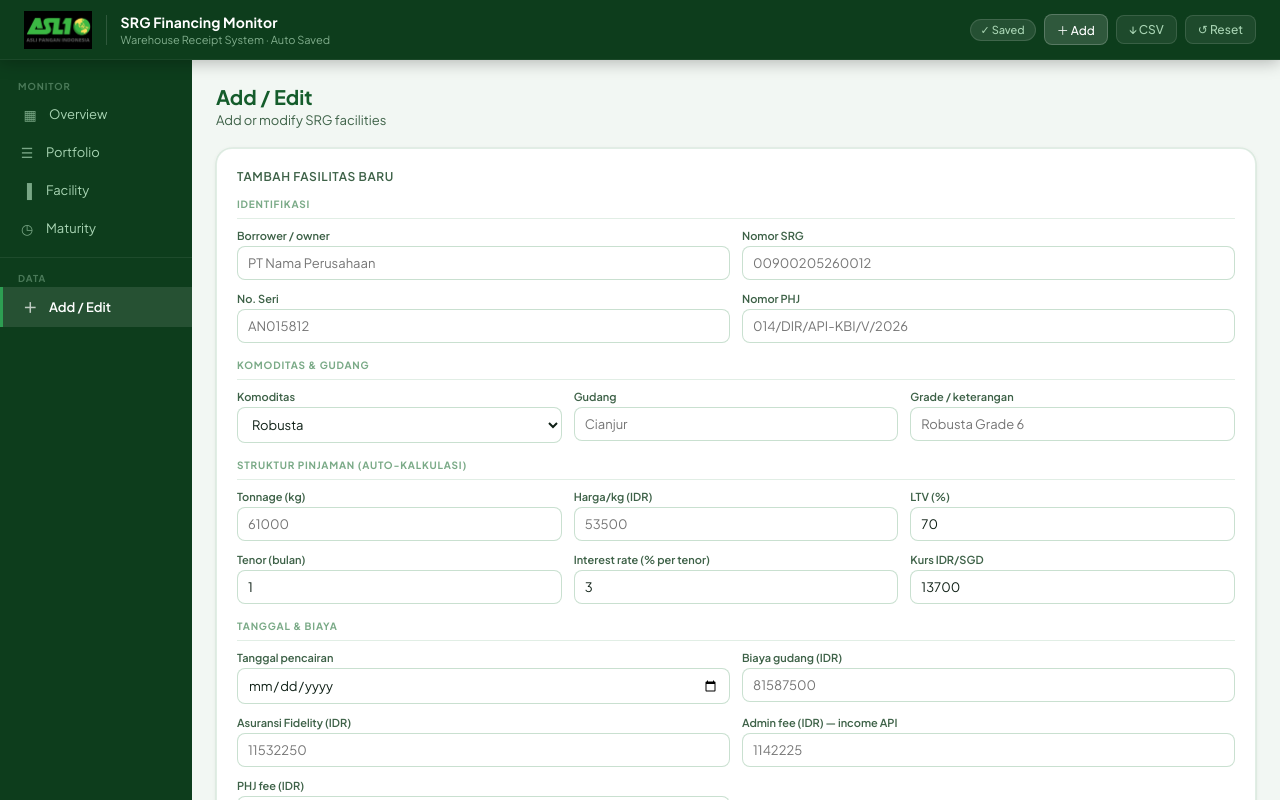
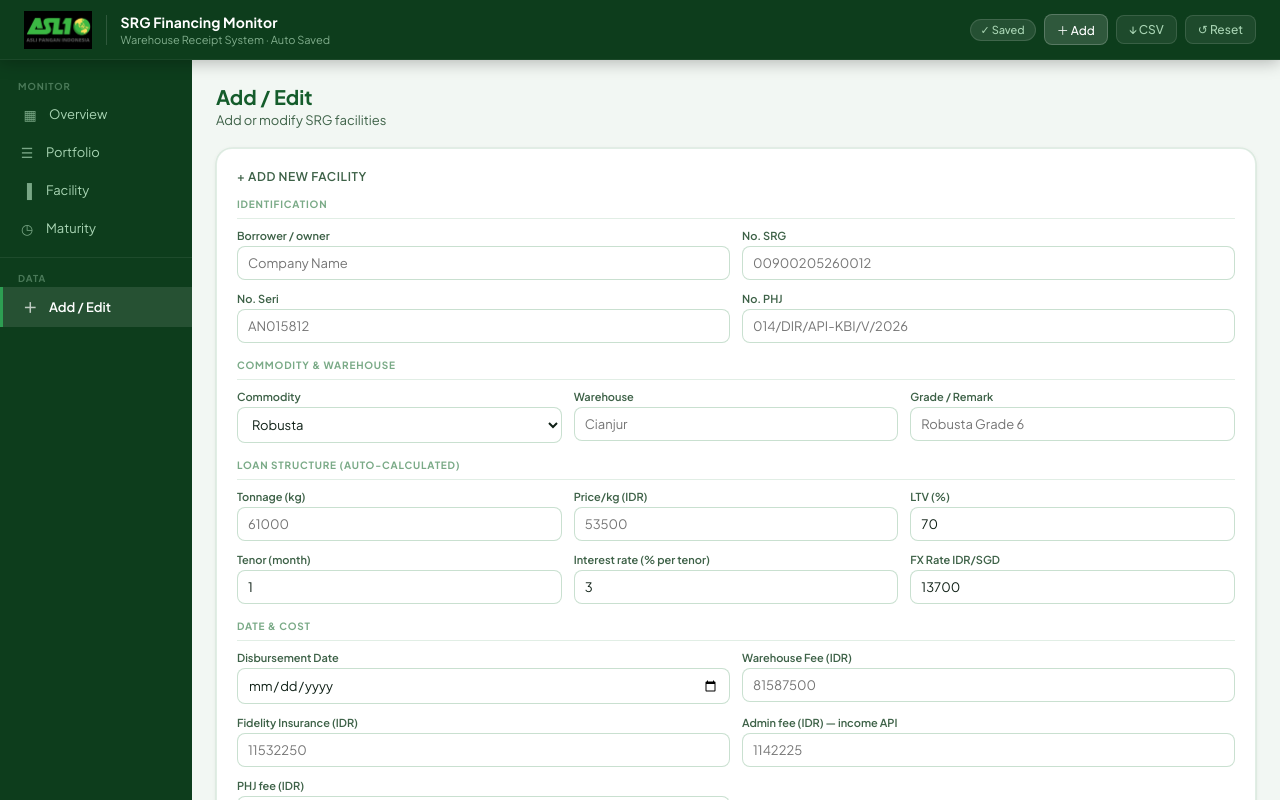
Before and after one commit to grace132/srg-monitor, a React (Create React App) app: page / in a window 1280 px wide. Both pictures are taken after a click on the button "＋ Add". Built offline with nearby package versions, Linux system fonts and the light colour scheme.

Commit message:
Update AddEdit.jsx

```diff
--- a/src/components/AddEdit.jsx
+++ b/src/components/AddEdit.jsx
@@ -94,7 +94,7 @@ export default function AddEdit({ data, editing, onSave, onCancel, onEdit, onDel
   }, [form, data, editing]);
 
   const handleSave = () => {
-    if (!form.borrower.trim()) { alert('Borrower wajib diisi.'); return; }
+    if (!form.borrower.trim()) { alert('This field is required.'); return; }
     const t = parseFloat(form.tonnage) || 0;
     const p = parseFloat(form.priceKg) || 0;
     const ltv = (parseFloat(form.ltv) || 70) / 100;
@@ -133,41 +133,41 @@ export default function AddEdit({ data, editing, onSave, onCancel, onEdit, onDel
   return (
     <div>
       <Card>
-        <CardTitle>{editing ? `Edit fasilitas — ${editing.serial}` : 'Tambah fasilitas baru'}</CardTitle>
+        <CardTitle>{editing ? `Edit facility — ${editing.serial}` : '+ Add New Facility'}</CardTitle>
 
-        <div style={{ marginBottom: 16 }}><SectionTitle>Identifikasi</SectionTitle>
+        <div style={{ marginBottom: 16 }}><SectionTitle>Identification</SectionTitle>
           <Grid2>
-            <Field label="Borrower / owner" id="borrower" value={form.borrower} onChange={set('borrower')} placeholder="PT Nama Perusahaan" />
-            <Field label="Nomor SRG" id="srg" value={form.srg} onChange={set('srg')} placeholder="00900205260012" />
+            <Field label="Borrower / owner" id="borrower" value={form.borrower} onChange={set('borrower')} placeholder="Company Name" />
+            <Field label="No. SRG" id="srg" value={form.srg} onChange={set('srg')} placeholder="00900205260012" />
             <Field label="No. Seri" id="serial" value={form.serial} onChange={set('serial')} placeholder="AN015812" />
-            <Field label="Nomor PHJ" id="phj" value={form.phj} onChange={set('phj')} placeholder="014/DIR/API-KBI/V/2026" />
+            <Field label="No. PHJ" id="phj" value={form.phj} onChange={set('phj')} placeholder="014/DIR/API-KBI/V/2026" />
           </Grid2>
         </div>
 
-        <div style={{ marginBottom: 16 }}><SectionTitle>Komoditas & Gudang</SectionTitle>
+        <div style={{ marginBottom: 16 }}><SectionTitle>Commodity & Warehouse</SectionTitle>
           <Grid3>
-            <Select label="Komoditas" id="commodity" value={form.commodity} onChange={set('commodity')} options={['Robusta', 'Arabica']} />
-            <Field label="Gudang" id="warehouse" value={form.warehouse} onChange={set('warehouse')} placeholder="Cianjur" />
-            <Field label="Grade / keterangan" id="grade" value={form.grade} onChange={set('grade')} placeholder="Robusta Grade 6" />
+            <Select label="Commodity" id="commodity" value={form.commodity} onChange={set('commodity')} options={['Robusta', 'Arabica']} />
+            <Field label="Warehouse" id="warehouse" value={form.warehouse} onChange={set('warehouse')} placeholder="Cianjur" />
+            <Field label="Grade / Remark" id="grade" value={form.grade} onChange={set('grade')} placeholder="Robusta Grade 6" />
           </Grid3>
         </div>
 
-        <div style={{ marginBottom: 16 }}><SectionTitle>Struktur pinjaman (auto-kalkulasi)</SectionTitle>
+        <div style={{ marginBottom: 16 }}><SectionTitle>Loan Structure (auto-calculated)</SectionTitle>
           <Grid3>
             <Field label="Tonnage (kg)" id="tonnage" type="number" value={form.tonnage} onChange={set('tonnage')} placeholder="61000" />
-            <Field label="Harga/kg (IDR)" id="priceKg" type="number" value={form.priceKg} onChange={set('priceKg')} placeholder="53500" />
+            <Field label="Price/kg (IDR)" id="priceKg" type="number" value={form.priceKg} onChange={set('priceKg')} placeholder="53500" />
             <Field label="LTV (%)" id="ltv" type="number" value={form.ltv} onChange={set('ltv')} placeholder="70" />
-            <Field label="Tenor (bulan)" id="tenor" type="number" value={form.tenor} onChange={set('tenor')} placeholder="1" />
+            <Field label="Tenor (month)" id="tenor" type="number" value={form.tenor} onChange={set('tenor')} placeholder="1" />
             <Field label="Interest rate (% per tenor)" id="rate" type="number" value={form.rate} onChange={set('rate')} placeholder="3" step="0.1" />
-            <Field label="Kurs IDR/SGD" id="fx" type="number" value={form.fx} onChange={set('fx')} placeholder="13700" />
+            <Field label="FX Rate IDR/SGD" id="fx" type="number" value={form.fx} onChange={set('fx')} placeholder="13700" />
           </Grid3>
         </div>
 
-        <div style={{ marginBottom: 16 }}><SectionTitle>Tanggal & biaya</SectionTitle>
+        <div style={{ marginBottom: 16 }}><SectionTitle>Date & Cost</SectionTitle>
           <Grid2>
-            <Field label="Tanggal pencairan" id="disbDate" type="date" value={form.disbDate} onChange={set('disbDate')} />
-            <Field label="Biaya gudang (IDR)" id="whFee" type="number" value={form.whFee} onChange={set('whFee')} placeholder="81587500" />
-            <Field label="Asuransi Fidelity (IDR)" id="insFid" type="number" value={form.insFid} onChange={set('insFid')} placeholder="11532250" />
+            <Field label="Disbursement Date" id="disbDate" type="date" value={form.disbDate} onChange={set('disbDate')} />
+            <Field label="Warehouse Fee (IDR)" id="whFee" type="number" value={form.whFee} onChange={set('whFee')} placeholder="81587500" />
+            <Field label="Fidelity Insurance (IDR)" id="insFid" type="number" value={form.insFid} onChange={set('insFid')} placeholder="11532250" />
             <Field label="Admin fee (IDR) — income API" id="adminFee" type="number" value={form.adminFee} onChange={set('adminFee')} placeholder="1142225" />
             <Field label="PHJ fee (IDR)" id="phjFee" type="number" value={form.phjFee} onChange={set('phjFee')} placeholder="110000" />
           </Grid2>
@@ -175,35 +175,35 @@ export default function AddEdit({ data, editing, onSave, onCancel, onEdit, onDel
 
         {preview && (
           <div style={{ background: 'var(--green-bg)', border: '1px solid rgba(30,124,58,0.2)', borderRadius: 10, padding: '12px 14px', fontSize: 12, color: 'var(--brand-dark)', marginBottom: 14, fontFamily: 'JetBrains Mono', lineHeight: 1.8 }}>
-            <strong>Auto-kalkulasi:</strong><br />
+            <strong>Auto-calculated:</strong><br />
             Commodity value &nbsp;&nbsp;= IDR {fmt(preview.commVal)}<br />
             Loan principal &nbsp;&nbsp;&nbsp;= IDR {fmt(preview.principal)}<br />
             Interest income &nbsp;&nbsp;= IDR {fmt(preview.interest)}<br />
             Disbursed &nbsp;&nbsp;&nbsp;&nbsp;&nbsp;&nbsp;&nbsp;&nbsp;= {fmtSGD(preview.disbSGD)}<br />
-            Sisa facility &nbsp;&nbsp;&nbsp;&nbsp;= {fmtSGD(preview.headroom)}
+            Remaining facility &nbsp;&nbsp;&nbsp;&nbsp;= {fmtSGD(preview.headroom)}
           </div>
         )}
 
         <div style={{ display: 'flex', gap: 8 }}>
-          <Btn primary onClick={handleSave}>{editing ? 'Update fasilitas' : 'Tambah fasilitas'}</Btn>
-          {editing && <Btn onClick={onCancel}>Batal</Btn>}
+          <Btn primary onClick={handleSave}>{editing ? 'Update facility' : 'Add Facility'}</Btn>
+          {editing && <Btn onClick={onCancel}>Cancel</Btn>}
         </div>
       </Card>
 
       <div style={{ fontSize: 15, fontWeight: 700, color: 'var(--brand-dark)', marginBottom: 12 }}>
-        Fasilitas yang ada — klik Edit untuk ubah
+        Existing Facilities — click Edit to update
       </div>
       <div style={{ overflowX: 'auto', borderRadius: 'var(--radius-lg)', border: '1px solid var(--border)', boxShadow: 'var(--shadow)' }}>
         <table style={{ width: '100%', borderCollapse: 'collapse', fontSize: 12 }}>
           <thead>
             <tr>
-              {['#','Borrower','Komoditas','Tonnage','Principal (IDR)','SGD','Days','Edit','Hapus']
+              {['#','Borrower','Commodities','Tonnage','Principal (IDR)','SGD','Days','Edit','Delete']
                 .map(h => <th key={h} style={th}>{h}</th>)}
             </tr>
           </thead>
           <tbody>
             {data.length === 0 && (
-              <tr><td colSpan={9} style={{ ...td, textAlign: 'center', padding: '1.5rem', color: 'var(--text-2)' }}>Belum ada fasilitas.</td></tr>
+              <tr><td colSpan={9} style={{ ...td, textAlign: 'center', padding: '1.5rem', color: 'var(--text-2)' }}>No facilities yet.</td></tr>
             )}
             {data.map((l, i) => (
               <tr key={l.id} style={{ background: i % 2 === 0 ? 'var(--surface)' : 'var(--bg)' }}>
@@ -215,7 +215,7 @@ export default function AddEdit({ data, editing, onSave, onCancel, onEdit, onDel
                 <td style={{ ...td, fontFamily: 'JetBrains Mono', fontSize: 11 }}>{fmtSGD(l.disbSGD)}</td>
                 <td style={{ ...td, textAlign: 'center', fontWeight: 700 }}>{l.daysLeft ?? 0}</td>
                 <td style={td}><Btn small onClick={() => onEdit(l)}>Edit</Btn></td>
-                <td style={td}><Btn small danger onClick={() => onDelete(l.id)}>Hapus</Btn></td>
+                <td style={td}><Btn small danger onClick={() => onDelete(l.id)}>Delete</Btn></td>
               </tr>
             ))}
           </tbody>
```
